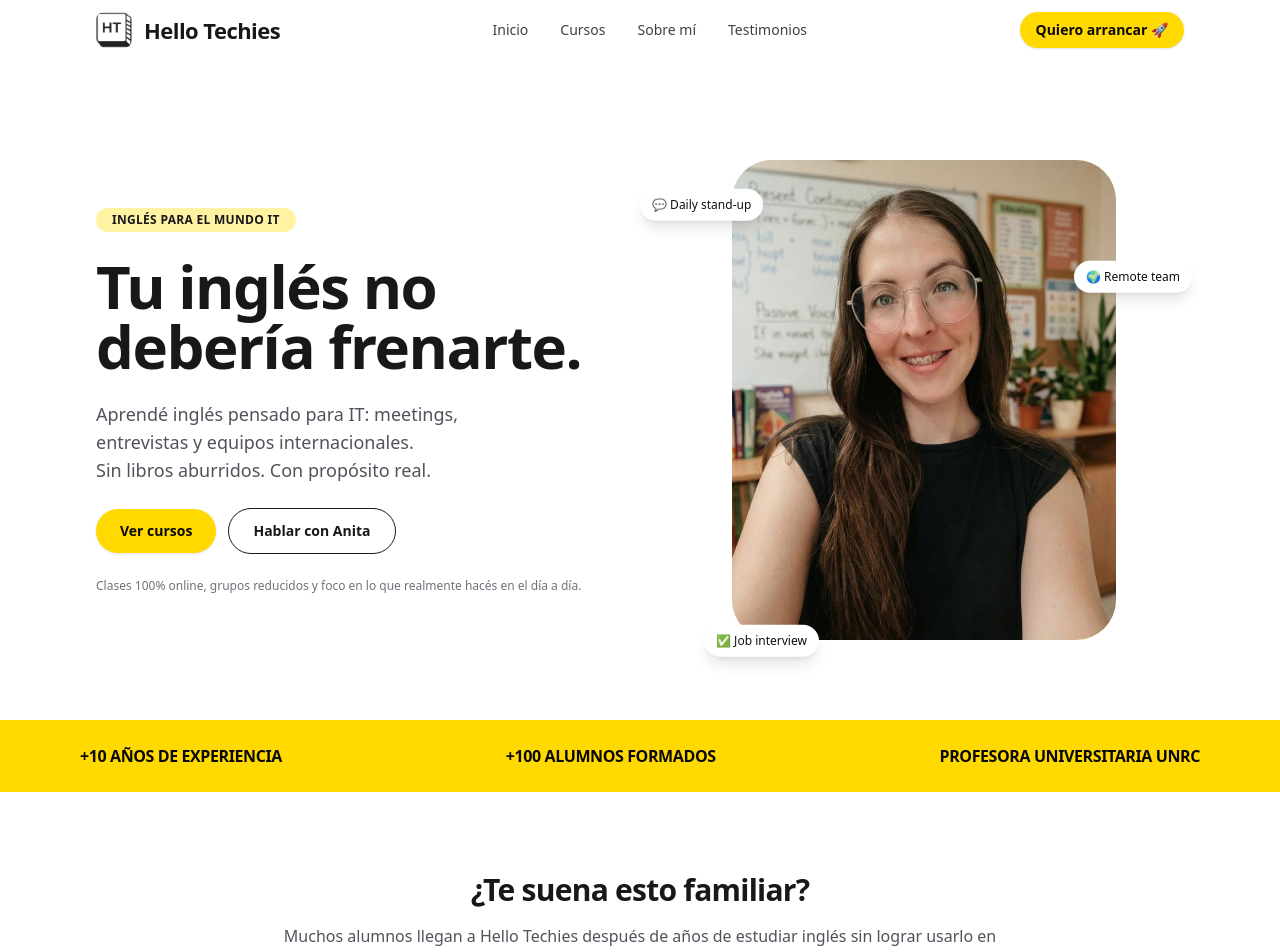
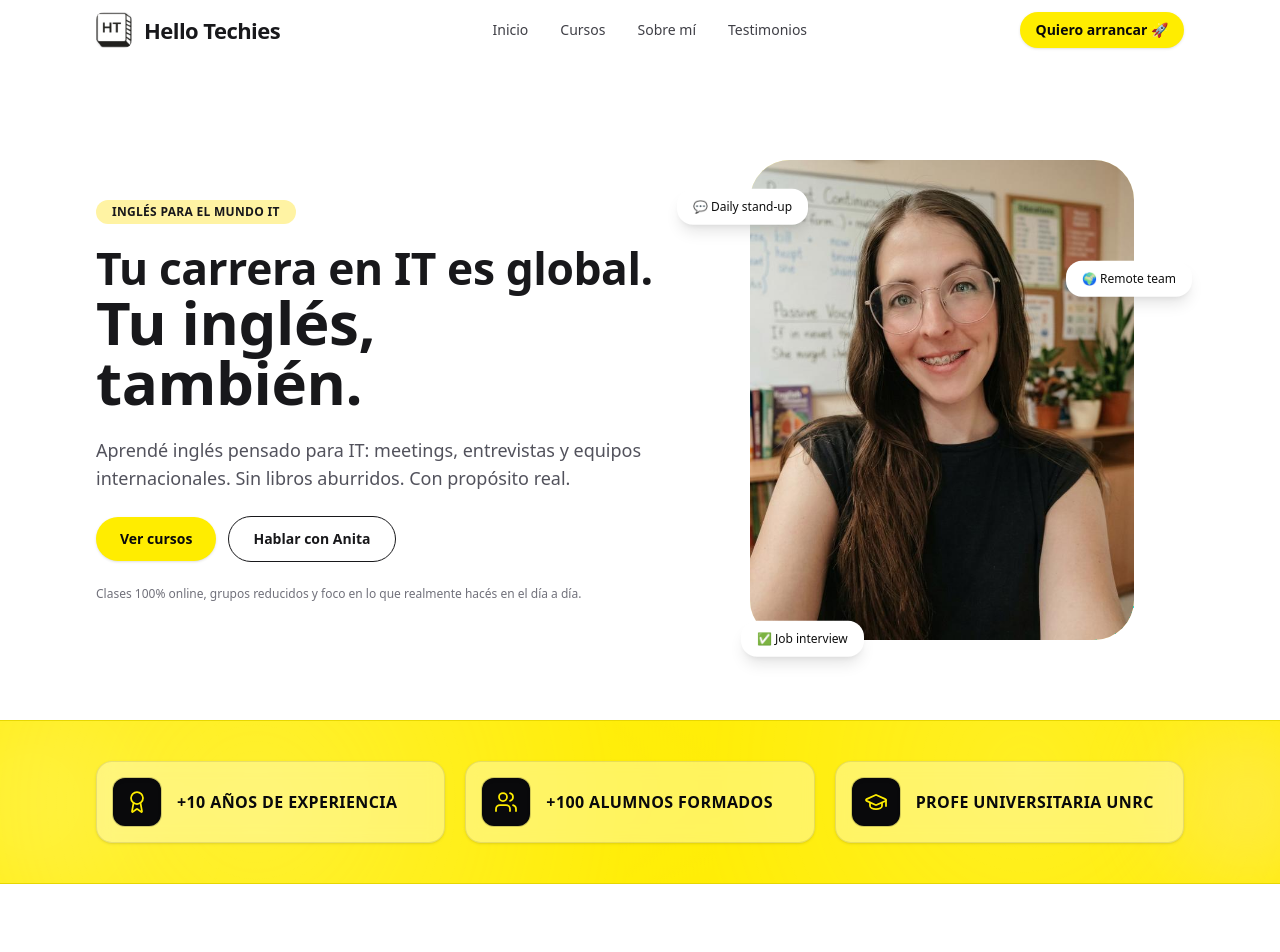
Before and after one commit to thelucho/hello-techies, a Next.js app: page / in a window 1280 px wide. Shown: the top 952 px of the page. Built offline with nearby package versions, Linux system fonts and the light colour scheme.

Commit message:
Update color scheme to use new accent color + enhance navbar link styles. Add hover effects for navbar markers and adjust background styles in various components for consistency.

```diff
--- a/src/app/globals.css
+++ b/src/app/globals.css
@@ -9,7 +9,7 @@
   --color-background: var(--background);
   --color-foreground: var(--foreground);
   --color-muted: #f5f5f5;
-  --color-accent: #ffd900;
+  --color-accent: #ffed00;
   --color-border-subtle: #e5e5e5;
   --font-sans: var(--font-space-grotesk);
 }
@@ -24,3 +24,38 @@ body {
 main {
   min-height: 100vh;
 }
+
+.navbar-marker-link {
+  position: relative;
+  z-index: 0;
+  display: inline-block;
+  color: #3f3f46;
+  transition: color 240ms ease;
+}
+
+.navbar-marker-link::after {
+  content: "";
+  position: absolute;
+  left: -0.28em;
+  right: -0.28em;
+  bottom: 0.02em;
+  height: 0.56em;
+  background: color-mix(in srgb, var(--color-accent) 72%, white 28%);
+  border-radius: 999px;
+  z-index: -1;
+  opacity: 0;
+  transform: scaleX(0.18) translateY(0.16em) rotate(-0.8deg);
+  transform-origin: 50% 80%;
+  transition:
+    transform 360ms cubic-bezier(0.22, 1, 0.36, 1),
+    opacity 220ms ease;
+}
+
+.navbar-marker-link:hover {
+  color: #09090b;
+}
+
+.navbar-marker-link:hover::after {
+  opacity: 1;
+  transform: scaleX(1) translateY(0) rotate(-0.2deg);
+}
--- a/src/components/home/AboutAnita.tsx
+++ b/src/components/home/AboutAnita.tsx
@@ -31,8 +31,8 @@ export function AboutAnita() {
     >
       <div className="mx-auto flex max-w-6xl flex-col items-center gap-10 px-4 sm:px-6 lg:flex-row lg:px-8">
         <div className="relative w-full max-w-xs sm:max-w-sm lg:max-w-md">
-          <div className="pointer-events-none absolute -left-10 -top-10 h-40 w-40 rounded-full bg-[#ffd900]/30 blur-3xl" />
-          <div className="pointer-events-none absolute -right-6 bottom-0 h-32 w-32 rounded-full bg-[#ffd900]/25 blur-3xl" />
+          <div className="pointer-events-none absolute -left-10 -top-10 h-40 w-40 rounded-full bg-[#ffed00]/30 blur-3xl" />
+          <div className="pointer-events-none absolute -right-6 bottom-0 h-32 w-32 rounded-full bg-[#ffed00]/25 blur-3xl" />
           <div className="relative aspect-[4/5] overflow-hidden rounded-[2.25rem] bg-white shadow-sm">
             <Image
               src="/anita2.jpg"
--- a/src/components/home/FinalCta.tsx
+++ b/src/components/home/FinalCta.tsx
@@ -31,7 +31,7 @@ export function FinalCta() {
             href={WHATSAPP_URL}
             target="_blank"
             rel="noreferrer"
-            className="inline-flex items-center justify-center rounded-full bg-[#ffd900] px-7 py-3 text-sm font-semibold text-zinc-950 shadow-sm transition hover:-translate-y-0.5 hover:shadow-lg"
+            className="inline-flex items-center justify-center rounded-full bg-[#ffed00] px-7 py-3 text-sm font-semibold text-zinc-950 shadow-sm transition hover:-translate-y-0.5 hover:shadow-lg"
           >
             Quiero arrancar 🚀
           </a>
--- a/src/components/home/Hero.tsx
+++ b/src/components/home/Hero.tsx
@@ -45,9 +45,14 @@ export function Hero() {
           </p>
           <h1
             id="hero-heading"
-            className="text-balance text-4xl font-semibold tracking-tight text-zinc-900 sm:text-5xl lg:text-6xl"
+            className="font-semibold leading-[2.5rem] tracking-tight text-zinc-900"
           >
-            Tu inglés no debería frenarte.
+            <span className="block whitespace-nowrap text-[2.77rem]">
+              Tu carrera en IT es global.
+            </span>
+            <span className="mt-1 block text-balance text-4xl sm:text-5xl lg:text-6xl">
+              Tu inglés, también.
+            </span>
           </h1>
           <p className="max-w-xl text-balance text-base text-zinc-600 sm:text-lg">
             Aprendé inglés pensado para IT: meetings, entrevistas y equipos
@@ -59,7 +64,7 @@ export function Hero() {
               href="/#cursos"
               className={cn(
                 "inline-flex items-center justify-center rounded-full px-6 py-3 text-sm font-semibold shadow-sm",
-                "bg-[#ffd900] text-zinc-950 transition hover:-translate-y-0.5 hover:shadow-md"
+                "bg-[#ffed00] text-zinc-950 transition hover:-translate-y-0.5 hover:shadow-md"
               )}
             >
               Ver cursos
@@ -70,7 +75,7 @@ export function Hero() {
               rel="noreferrer"
               className={cn(
                 "inline-flex items-center justify-center rounded-full px-6 py-3 text-sm font-semibold",
-                "border border-zinc-900 text-zinc-900 transition hover:bg-zinc-900 hover:text-white"
+                "border border-zinc-900 text-zinc-900 transition hover:-translate-y-0.5 hover:bg-zinc-900 hover:text-white hover:shadow-md"
               )}
             >
               Hablar con Anita
@@ -91,8 +96,8 @@ export function Hero() {
           transition={{ duration: 0.7, ease: "easeOut" as const, delay: 0.1 }}
         >
           <div className="relative mx-auto aspect-[4/5] max-w-xs overflow-hidden rounded-[2.5rem] bg-[#fff9c2] sm:max-w-sm">
-            <div className="pointer-events-none absolute -left-10 -top-10 h-40 w-40 rounded-full bg-[#ffd900]/40 blur-3xl" />
-            <div className="pointer-events-none absolute -right-10 bottom-0 h-40 w-40 rounded-full bg-[#ffd900]/30 blur-3xl" />
+            <div className="pointer-events-none absolute -left-10 -top-10 h-40 w-40 rounded-full bg-[#ffed00]/40 blur-3xl" />
+            <div className="pointer-events-none absolute -right-10 bottom-0 h-40 w-40 rounded-full bg-[#ffed00]/30 blur-3xl" />
 
             <Image
               src="/anita.jpg"
@@ -107,7 +112,7 @@ export function Hero() {
           </div>
 
           <motion.div
-            className="pointer-events-none absolute -left-6 top-6 hidden rounded-2xl bg-white px-3 py-2 text-xs font-medium shadow-lg sm:flex"
+            className="pointer-events-none absolute -left-6 top-6 hidden rounded-2xl bg-white px-4 py-2.5 text-xs font-medium shadow-lg sm:flex"
             variants={floating}
             animate="animate"
           >
@@ -115,19 +120,17 @@ export function Hero() {
           </motion.div>
 
           <motion.div
-            className="pointer-events-none absolute -right-2 top-24 hidden rounded-2xl bg-white px-3 py-2 text-xs font-medium shadow-lg sm:flex"
+            className="pointer-events-none absolute -right-2 top-24 hidden rounded-2xl bg-white px-4 py-2.5 text-xs font-medium shadow-lg sm:flex"
             variants={floating}
             animate="animate"
-            transition={{ duration: 4.4, repeat: Infinity, ease: "easeInOut" as const }}
           >
             🌍 Remote team
           </motion.div>
 
           <motion.div
-            className="pointer-events-none absolute -bottom-3 left-10 hidden rounded-2xl bg-white px-3 py-2 text-xs font-medium shadow-lg sm:flex"
+            className="pointer-events-none absolute -bottom-3 left-10 hidden rounded-2xl bg-white px-4 py-2.5 text-xs font-medium shadow-lg sm:flex"
             variants={floating}
             animate="animate"
-            transition={{ duration: 4.8, repeat: Infinity, ease: "easeInOut" as const }}
           >
             ✅ Job interview
           </motion.div>
--- a/src/components/home/SocialProofBar.tsx
+++ b/src/components/home/SocialProofBar.tsx
@@ -1,26 +1,70 @@
 "use client";
 
 import { motion } from "framer-motion";
+import { Award, GraduationCap, Users } from "lucide-react";
 
 const fadeInUp = {
   hidden: { opacity: 0, y: 20 },
   visible: { opacity: 1, y: 0 },
 };
 
+const stats = [
+  {
+    icon: Award,
+    title: "+10 años de experiencia",
+  },
+  {
+    icon: Users,
+    title: "+100 alumnos formados",
+  },
+  {
+    icon: GraduationCap,
+    title: "Profe universitaria UNRC",
+  },
+] as const;
+
 export function SocialProofBar() {
   return (
     <motion.section
-      className="bg-[#ffd900] py-6"
+      className="relative overflow-hidden border-y border-zinc-900/10 bg-[#ffed00] py-8 sm:py-10"
       initial="hidden"
       whileInView="visible"
       viewport={{ once: true, amount: 0.6 }}
       variants={fadeInUp}
       transition={{ duration: 0.5, ease: "easeOut" as const }}
+      aria-label="Logros y credenciales"
     >
-      <div className="mx-auto flex max-w-6xl flex-col items-center justify-between gap-3 px-4 text-sm font-semibold uppercase tracking-tight text-zinc-950 sm:flex-row sm:text-base">
-        <p>+10 años de experiencia</p>
-        <p>+100 alumnos formados</p>
-        <p>Profesora universitaria UNRC</p>
+      <div
+        className="pointer-events-none absolute inset-0 opacity-[0.35]"
+        style={{
+          backgroundImage:
+            "radial-gradient(circle at 20% 50%, rgba(255,255,255,0.55) 0%, transparent 45%), radial-gradient(circle at 80% 30%, rgba(255,255,255,0.4) 0%, transparent 40%)",
+        }}
+      />
+      <div className="pointer-events-none absolute -left-16 top-1/2 h-48 w-48 -translate-y-1/2 rounded-full bg-white/20 blur-3xl" />
+      <div className="pointer-events-none absolute -right-12 bottom-0 h-40 w-40 rounded-full bg-amber-200/40 blur-2xl" />
+
+      <div className="relative mx-auto grid max-w-6xl gap-4 px-4 sm:grid-cols-3 sm:gap-5 sm:px-6 lg:px-8">
+        {stats.map(({ icon: Icon, title }, i) => (
+          <motion.div
+            key={title}
+            className="group flex items-center gap-4 rounded-2xl border border-zinc-900/10 bg-white/35 px-4 py-4 shadow-sm backdrop-blur-sm transition hover:border-zinc-900/15 hover:bg-white/50 hover:shadow-md sm:flex-col sm:items-center sm:text-center lg:flex-row lg:items-center lg:text-left"
+            initial={{ opacity: 0, y: 16 }}
+            whileInView={{ opacity: 1, y: 0 }}
+            viewport={{ once: true }}
+            transition={{ duration: 0.4, delay: i * 0.08 }}
+          >
+            <div
+              className="flex h-12 w-12 shrink-0 items-center justify-center rounded-xl bg-zinc-950 text-[#ffed00] shadow-inner ring-1 ring-zinc-900/20 transition group-hover:scale-[1.03] sm:mx-auto lg:mx-0"
+              aria-hidden
+            >
+              <Icon className="h-6 w-6" strokeWidth={1.75} />
+            </div>
+            <p className="min-w-0 flex-1 text-pretty text-sm font-bold uppercase leading-snug tracking-wide text-zinc-950 sm:text-base">
+              {title}
+            </p>
+          </motion.div>
+        ))}
       </div>
     </motion.section>
   );
--- a/src/components/home/Testimonials.tsx
+++ b/src/components/home/Testimonials.tsx
@@ -96,9 +96,9 @@ export function Testimonials() {
               className="flex h-full flex-col rounded-3xl border border-zinc-100 bg-zinc-50 p-5 text-sm shadow-sm transition hover:-translate-y-1 hover:shadow-md"
               variants={cardVariants}
             >
-              <div className="mb-3 flex gap-1 text-[#ffd900]">
+              <div className="mb-3 flex gap-1 text-[#ffed00]">
                 {Array.from({ length: 5 }).map((_, index) => (
-                  <Star key={index} size={16} fill="#ffd900" stroke="none" />
+                  <Star key={index} size={16} fill="#ffed00" stroke="none" />
                 ))}
               </div>
               <p className="flex-1 text-zinc-800">&ldquo;{testimonio.text}&rdquo;</p>
--- a/src/components/layout/Navbar.tsx
+++ b/src/components/layout/Navbar.tsx
@@ -55,7 +55,7 @@ export function Navbar() {
             <Link
               key={item.href}
               href={item.href}
-              className="transition-colors hover:text-zinc-950"
+              className="navbar-marker-link"
             >
               {item.label}
             </Link>
@@ -69,7 +69,7 @@ export function Navbar() {
             rel="noreferrer"
             className={cn(
               "hidden rounded-full px-4 py-2 text-sm font-semibold shadow-sm md:inline-flex",
-              "bg-[#ffd900] text-zinc-950 transition hover:-translate-y-0.5 hover:shadow-md"
+              "bg-[#ffed00] text-zinc-950 transition hover:-translate-y-0.5 hover:shadow-md"
             )}
           >
             Quiero arrancar 🚀
@@ -102,7 +102,7 @@ export function Navbar() {
               href={WHATSAPP_URL}
               target="_blank"
               rel="noreferrer"
-              className="mt-2 inline-flex items-center justify-center rounded-full bg-[#ffd900] px-4 py-2 text-sm font-semibold text-zinc-950 shadow-sm"
+              className="mt-2 inline-flex items-center justify-center rounded-full bg-[#ffed00] px-4 py-2 text-sm font-semibold text-zinc-950 shadow-sm"
             >
               Quiero arrancar 🚀
             </a>
```
Also changed, not shown: src/app/cursos/from-scratch/page.tsx (+6 -6 lines), src/app/cursos/speaking-hub/page.tsx (+6 -6 lines), src/components/home/CoursesSection.tsx (+10 -10 lines).
